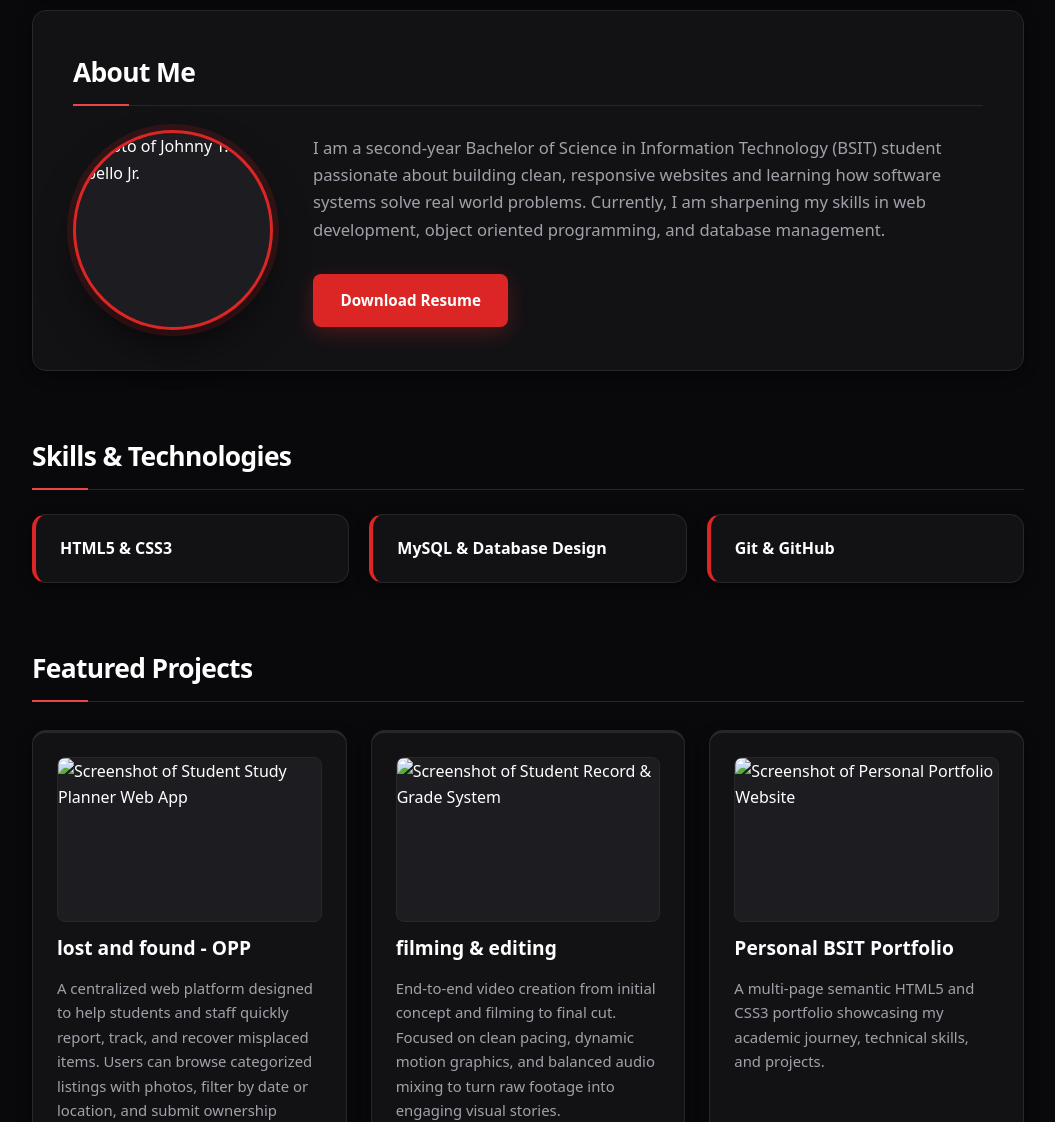
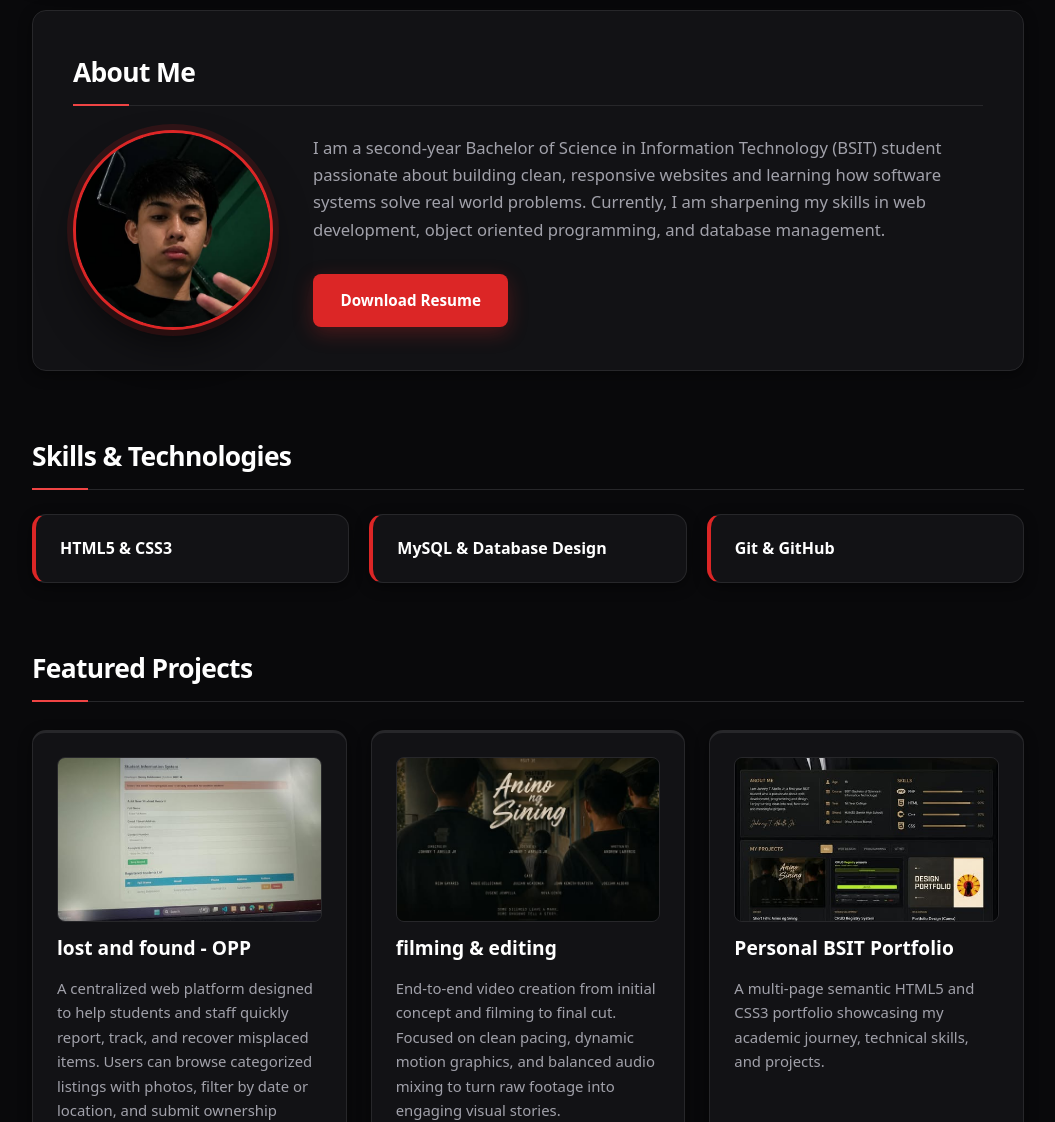
Before and after one commit to abellojhnny/abello-project-1, a plain HTML site: page index.html in a window 1280 px wide. Shown: the part 500-1622 px from the top of the page, without its empty margins (112-1167 px from the left). Drawn offline with Linux system fonts and the light colour scheme; a script that the page names is missing.

Commit message:
adding a picture on index

```diff
--- a/index.html
+++ b/index.html
@@ -40,7 +40,7 @@
         <!-- About Section -->
         <section id="about">
             <h2>About Me</h2>
-            <img src="assets/profile.jpg" alt="Photo of Johnny T. Abello Jr.">
+            <img src="asset/photo/profile.jpg" alt="Photo of Johnny T. Abello Jr.">
             <p>
                 I am a second-year Bachelor of Science in Information Technology (BSIT) student
                 passionate about building clean, responsive websites and learning how software systems
@@ -65,7 +65,7 @@
             <h2>Featured Projects</h2>
 
             <article class="project-card">
-                <img src="assets/project-1.jpg" alt="Screenshot of Student Study Planner Web App">
+                <img src="asset/photo/lost.jpg" alt="Screenshot of Student Study Planner Web App">
                 <h3>lost and found - OPP</h3>
                 <p>A centralized web platform designed to help students and staff quickly report, track, and recover misplaced items. Users can browse categorized listings with photos, filter by date or location, and submit ownership claims directly through the portal.</p>
                 <a href="#" target="_blank" rel="noopener noreferrer">Live Demo</a>
@@ -73,7 +73,7 @@
             </article>
 
             <article class="project-card">
-                <img src="assets/project-2.jpg" alt="Screenshot of Student Record &amp; Grade System">
+                <img src="asset/photo/film.jpg" alt="Screenshot of Student Record &amp; Grade System">
                 <h3>filming &amp; editing</h3>
                 <p>End-to-end video creation from initial concept and filming to final cut. Focused on clean pacing, dynamic motion graphics, and balanced audio mixing to turn raw footage into engaging visual stories.</p>
                 <a href="#" target="_blank" rel="noopener noreferrer">Live Demo</a>
@@ -81,7 +81,7 @@
             </article>
 
             <article class="project-card">
-                <img src="assets/project-3.jpg" alt="Screenshot of Personal Portfolio Website">
+                <img src="asset/photo/portfolio.jpg" alt="Screenshot of Personal Portfolio Website">
                 <h3>Personal BSIT Portfolio</h3>
                 <p>A multi-page semantic HTML5 and CSS3 portfolio showcasing my academic journey, technical skills, and projects.</p>
                 <a href="#" target="_blank" rel="noopener noreferrer">Live Demo</a>
```
Also changed, not shown: asset/photo/film.jpg (added), asset/photo/lost.jpg (added), asset/photo/portfolio.jpg (added), asset/photo/profile.jpg (added), 3 other files.
